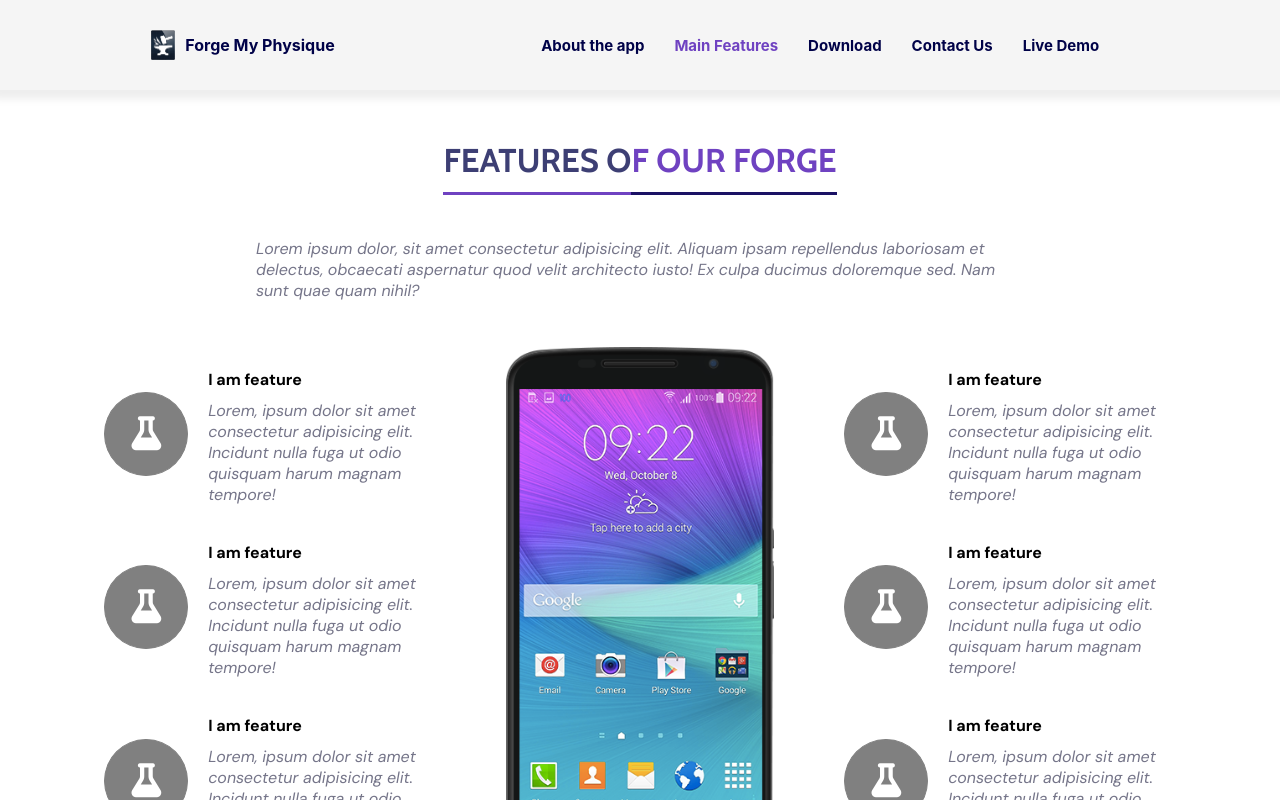
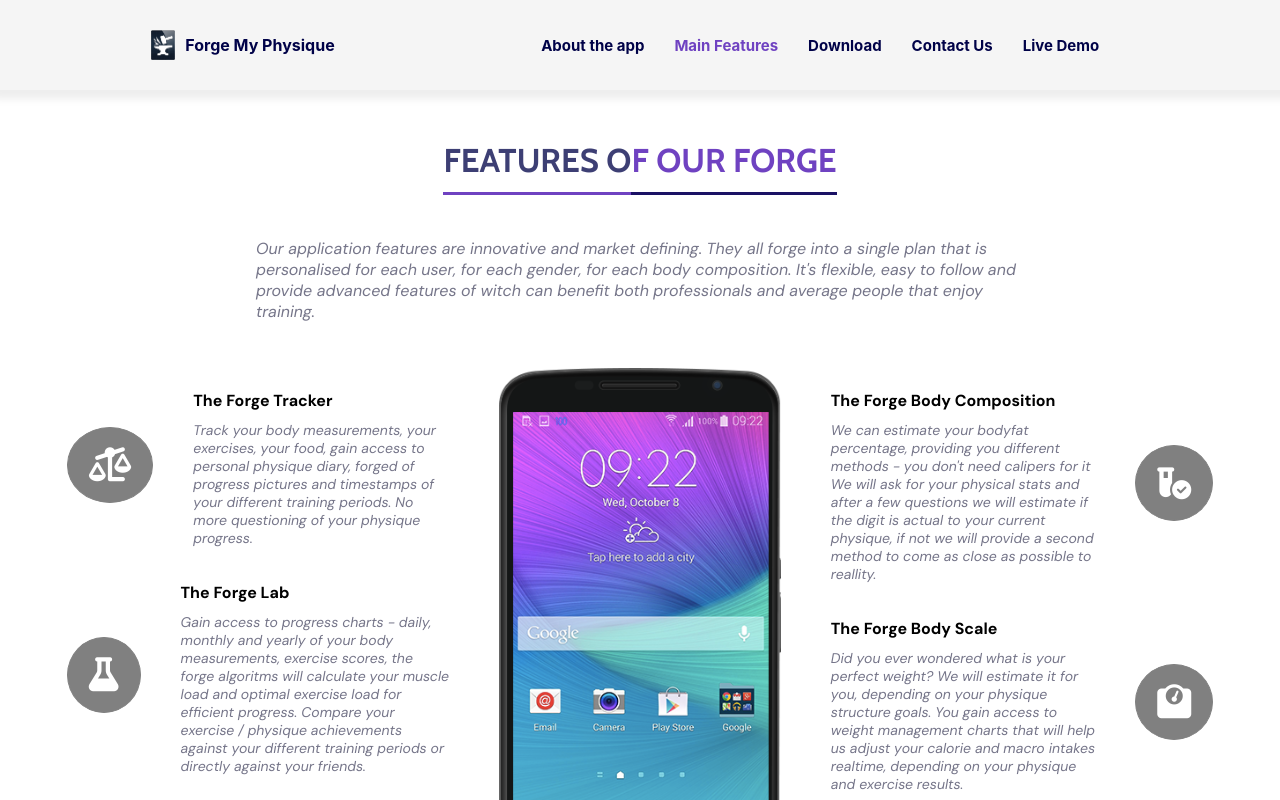
Before and after one commit to StGrozdanov/Forge-My-Physique-Website, a React (Create React App) app: page /features in a window 1280 px wide. Shown: the top 800 px of the page. Built offline with nearby package versions, Linux system fonts and the light colour scheme.

Commit message:
Added content and design to  main features page

```diff
--- a/src/components/Features/Feature.css
+++ b/src/components/Features/Feature.css
@@ -1,6 +1,6 @@
 .feature {
     display: flex;
-    max-width: 29vw;
+    max-width: 33vw;
     align-items: center;
     font-family: 'DM Sans', sans-serif;
 }
@@ -16,19 +16,21 @@
 .feature-header .fa {
     font-size: 34px;
     border: 1px solid gray;
-    padding: 24px 26px;
+    padding: 20px 21px;
     border-radius: 50%;
     background: gray;
     color: white;
-    margin: 0 20px;
+    margin: 0 40px;
 }
 
 .feature-main p {
     color: #757589;
     font-style: italic;
     margin-top: 10px;
+    font-size: 14px;
 }
 
 .feature-main h4 {
     margin-bottom: 0;
+    font-size: 16px;
 }
--- a/src/components/Features/Feature.js
+++ b/src/components/Features/Feature.js
@@ -1,14 +1,14 @@
 import './Feature.css';
 
-export default function Feature({ iconClass, position = 'left', title, description }) {
+export default function Feature({ iconClass, position, title, description }) {
     return (
         <article className="feature">
             <header className={'feature-header ' + position}>
-                <i className='fa fa-flask'></i>
+                <i className={iconClass}></i>
             </header>
             <main className='feature-main'>
-                <h4>I am feature</h4>
-                <p>Lorem, ipsum dolor sit amet consectetur adipisicing elit. Incidunt nulla fuga ut odio quisquam harum magnam tempore!</p>
+                <h4>{title}</h4>
+                <p>{description}</p>
             </main>
         </article>
     );
--- a/src/components/Features/Features.css
+++ b/src/components/Features/Features.css
@@ -39,6 +39,6 @@
 }
 
 .features-main-section-picture-container {
-    width: 21%;
+    width: 22%;
     margin: 0 50px;
 }
--- a/src/components/Features/Features.js
+++ b/src/components/Features/Features.js
@@ -1,27 +1,33 @@
 import './Features.css';
 
 import Feature from "./Feature";
+import keyFeatures from '../../constants/keyFeatures';
 
 export default function Features() {
     return (
         <section className="features-section">
             <header className='features-section-header'>
                 <h2>FEATURES O<span className='features-forge-heading'>F OUR FORGE</span></h2>
-                <p className='features-header-paragraph'>Lorem ipsum dolor, sit amet consectetur adipisicing elit. Aliquam ipsam repellendus laboriosam et delectus, obcaecati aspernatur quod velit architecto iusto! Ex culpa ducimus doloremque sed. Nam sunt quae quam nihil?</p>
+                <p className='features-header-paragraph'>
+                    Our application features are innovative and market defining. They all forge into a single plan that
+                    is personalised for each user, for each gender, for each body composition. It's flexible, easy to
+                    follow and provide advanced features of witch can benefit both professionals and average people that
+                    enjoy training.
+                </p>
             </header>
             <main className='features-main-section'>
                 <aside>
-                    <Feature />
-                    <Feature />
-                    <Feature />
+                    <Feature {...keyFeatures.theForgeTracker} />
+                    <Feature {...keyFeatures.theForgeLab} />
+                    <Feature {...keyFeatures.theForgeInn} />
                 </aside>
                 <div className='features-main-section-picture-container'>
                     <img className='features-main-section-picture' src="assets/pictures/phone.png" alt="" />
                 </div>
                 <aside>
-                    <Feature />
-                    <Feature />
-                    <Feature />
+                    <Feature {...keyFeatures.theForgeBodyComposition} />
+                    <Feature {...keyFeatures.theForgeBodyScale} />
+                    <Feature {...keyFeatures.theForgeRanklist} />
                 </aside>
             </main>
         </section>
--- /dev/null
+++ b/src/constants/keyFeatures.js
@@ -0,0 +1,66 @@
+const FORGE_TRACKER = {
+  iconClass: 'fa fa-scale-unbalanced',
+  position: 'left',
+  title: 'The Forge Tracker',
+  description: 'Track your body measurements, your exercises, your food, gain access to personal physique diary, ' +
+    'forged of progress pictures and timestamps of your different training periods. No more questioning of your ' +
+    'physique progress.',
+}
+
+const FORGE_LABORATORY = {
+  iconClass: 'fa fa-flask',
+  position: 'left',
+  title: 'The Forge Lab',
+  description: 'Gain access to progress charts - daily, monthly and yearly of your body measurements, exercise scores, ' +
+    'the forge algoritms will calculate your muscle load and optimal exercise load for efficient progress. Compare your ' +
+    'exercise / physique achievements against your different training periods or directly against your friends.',
+}
+
+const FORGE_INN = {
+  iconClass: 'fa fa-utensils',
+  position: 'left',
+  title: 'The Forge Inn',
+  description: 'Calculate your daily, weekly and monthly caloric intake, get personalised nutrition goals depending on ' +
+    'your physical stats, gender and weight targets. You do not need to be strict with your calories on a daily basis ' +
+    'our caloric calculation algoritms give you freedom to be flexible with your diet, overeating for a day or two? ' +
+    'Not an issue anymore.',
+}
+
+const FORGE_BODY_COMPOSITION = {
+  iconClass: 'fa fa-vial-circle-check',
+  position: 'right',
+  title: 'The Forge Body Composition',
+  description: 'We can estimate your bodyfat percentage, providing you different methods - you don\'t need calipers for it ' +
+    'We will ask for your physical stats and after a few questions we will estimate if the digit is actual to your ' +
+    'current physique, if not we will provide a second method to come as close as possible to reallity.',
+}
+
+const FORGE_BODY_SCALE = {
+  iconClass: 'fa fa-weight-scale',
+  position: 'right',
+  title: 'The Forge Body Scale',
+  description: 'Did you ever wondered what is your perfect weight? We will estimate it for you, depending on your ' +
+  'physique structure goals. You gain access to weight management charts that will help us adjust your calorie ' +
+  'and macro intakes realtime, depending on your physique and exercise results.'
+}
+
+const FORGE_RANKLIST = {
+  iconClass: 'fa fa-medal',
+  position: 'right',
+  title: 'The Forge Ranking',
+  description: 'Is your physique average? Are you out of shape or is it perfect? Is it record breaking? You won\'t wonder ' +
+  'anymore. And no, we won\'t compare you to mr/ms Olympia to find out. At least not if you want to. In our forge everything ' +
+  'is about you. It will depend on your height and structure. The rank system calculates your physique score and ranks you ' +
+  'according to your perfect physique measurements.'
+}
+
+const keyFeatures = {
+  theForgeTracker: FORGE_TRACKER,
+  theForgeLab: FORGE_LABORATORY,
+  theForgeInn: FORGE_INN,
+  theForgeBodyComposition: FORGE_BODY_COMPOSITION,
+  theForgeBodyScale: FORGE_BODY_SCALE,
+  theForgeRanklist: FORGE_RANKLIST,
+}
+
+export default keyFeatures;
```
